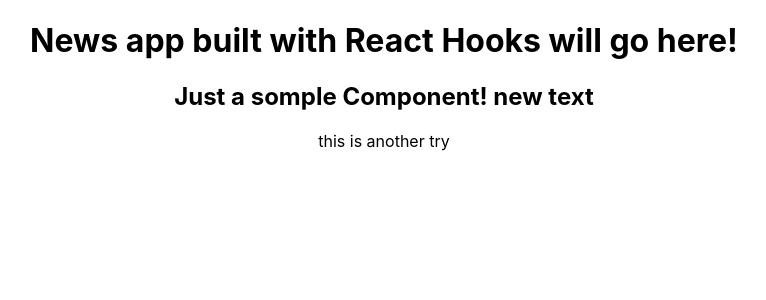
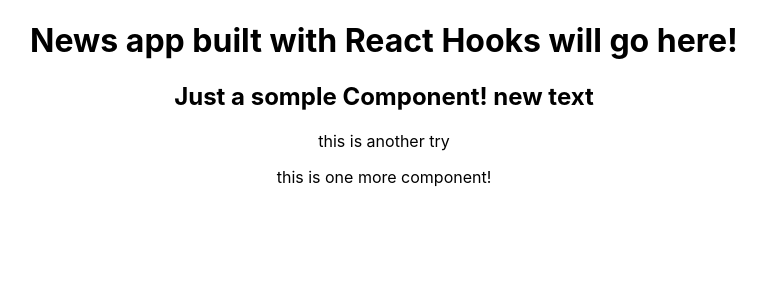
Before and after one commit to pdxman/hooks-news, a React (Create React App) app: page / in a window 1280 px wide. Shown: the top 300 px of the page, without its empty margins (256-1022 px from the left). Built offline with nearby package versions, Linux system fonts and the light colour scheme.

Commit message:
one more file

```diff
--- a/src/App.js
+++ b/src/App.js
@@ -2,6 +2,7 @@
 import './App.css';
 import Simple from './Simple';
 import Another from './Another';
+import Onemore from './Onemore';
 
 function App() {
   return (
@@ -9,6 +10,7 @@
      <h1>News app built with React Hooks will go here!</h1>
      <Simple />
      <Another />
+     <Onemore />
     </div>
   );
 }
--- /dev/null
+++ b/src/Onemore.js
@@ -0,0 +1,7 @@
+import react from 'react'
+
+export default function Onemore(){
+    return(<p>
+        this is one more component!
+    </p>)
+}
```
